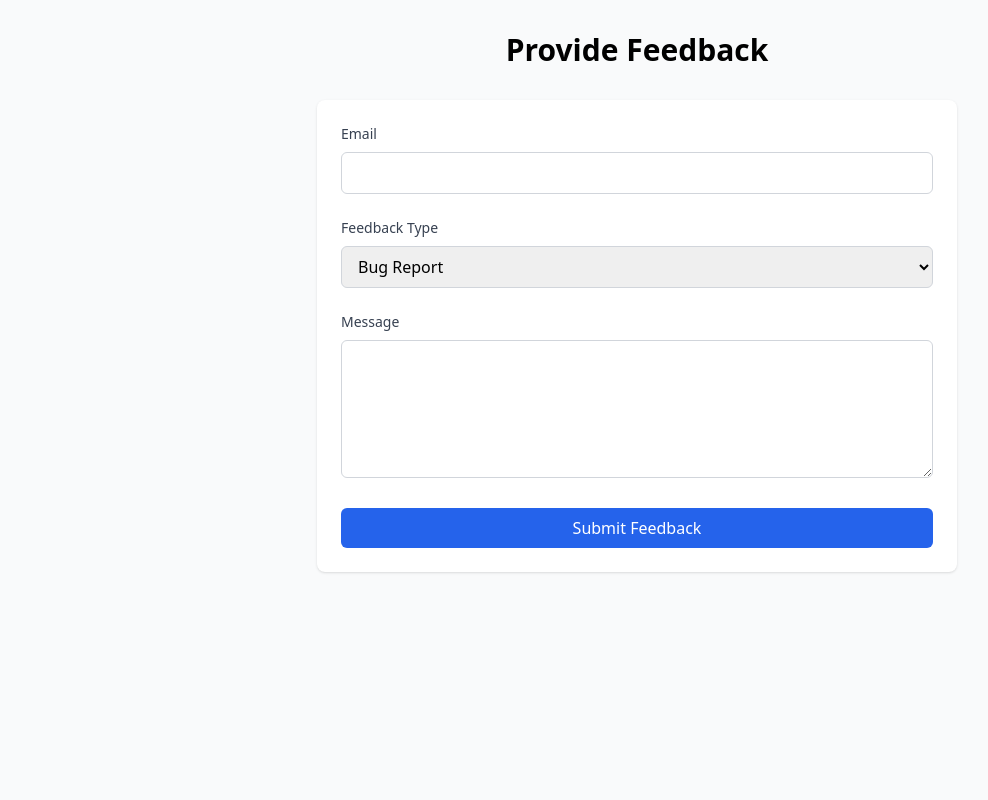
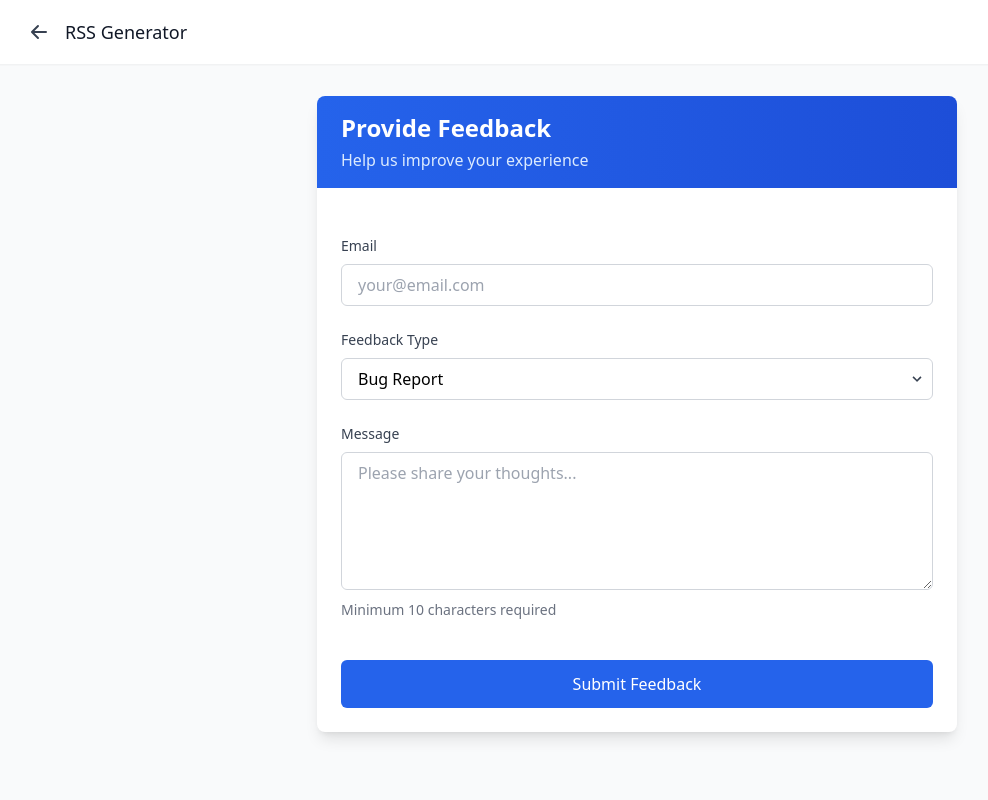
Before and after one commit to ahmedahmedovv/my-rss-creator, a Flask app: page /feedback in a window 1280 px wide. Shown: the whole page, without its empty margins (3-991 px from the left). Run offline with Flask 3, Linux system fonts and the light colour scheme; parts of the project's set-up code (start-up, migrations or seed data) failed here and were passed over; some libraries are stand-ins or nearby versions.

Commit message:
feedback iu

```diff
--- a/templates/feedback.html
+++ b/templates/feedback.html
@@ -6,45 +6,83 @@
     <title>Feedback - RSS Generator</title>
     <script src="https://cdn.tailwindcss.com"></script>
 </head>
-<body class="bg-gray-50">
+<body class="bg-gray-50 min-h-screen">
+    <!-- Navigation -->
+    <nav class="bg-white shadow-sm">
+        <div class="max-w-7xl mx-auto px-4 sm:px-6 lg:px-8">
+            <div class="flex justify-between h-16">
+                <div class="flex items-center">
+                    <a href="/" class="text-gray-700 hover:text-gray-900">
+                        <svg xmlns="http://www.w3.org/2000/svg" class="h-5 w-5" viewBox="0 0 20 20" fill="currentColor">
+                            <path fill-rule="evenodd" d="M9.707 16.707a1 1 0 01-1.414 0l-6-6a1 1 0 010-1.414l6-6a1 1 0 011.414 1.414L5.414 9H17a1 1 0 110 2H5.414l4.293 4.293a1 1 0 010 1.414z" clip-rule="evenodd" />
+                        </svg>
+                    </a>
+                    <span class="ml-4 text-lg font-medium text-gray-900">RSS Generator</span>
+                </div>
+            </div>
+        </div>
+    </nav>
+
     <div class="max-w-2xl mx-auto px-4 py-8">
-        <h1 class="text-3xl font-bold text-center mb-8">Provide Feedback</h1>
+        <div class="bg-white rounded-lg shadow-lg overflow-hidden">
+            <!-- Header -->
+            <div class="px-6 py-4 bg-gradient-to-r from-blue-600 to-blue-700">
+                <h1 class="text-2xl font-bold text-white">Provide Feedback</h1>
+                <p class="text-blue-100 mt-1">Help us improve your experience</p>
+            </div>
 
-        <form id="feedbackForm" class="bg-white rounded-lg shadow p-6">
-            {{ form.hidden_tag() }}
+            <!-- Form -->
+            <form id="feedbackForm" class="p-6 space-y-6">
+                {{ form.hidden_tag() }}
 
-            <div class="space-y-6">
                 <!-- Email Field -->
                 <div>
                     {{ form.email.label(class="block text-sm font-medium text-gray-700 mb-2") }}
-                    {{ form.email(class="w-full px-3 py-2 border border-gray-300 rounded-md focus:outline-none focus:ring-2 focus:ring-blue-500") }}
-                    <span class="text-red-500 text-sm hidden" id="emailError"></span>
+                    {{ form.email(class="w-full px-4 py-2 border border-gray-300 rounded-md focus:outline-none focus:ring-2 focus:ring-blue-500 focus:border-blue-500 transition-colors", placeholder="your@email.com") }}
+                    <span class="text-red-500 text-sm hidden mt-1" id="emailError"></span>
                 </div>
 
                 <!-- Feedback Type Field -->
                 <div>
                     {{ form.feedback_type.label(class="block text-sm font-medium text-gray-700 mb-2") }}
-                    {{ form.feedback_type(class="w-full px-3 py-2 border border-gray-300 rounded-md focus:outline-none focus:ring-2 focus:ring-blue-500") }}
-                    <span class="text-red-500 text-sm hidden" id="feedbackTypeError"></span>
+                    <div class="relative">
+                        {{ form.feedback_type(class="w-full px-4 py-2 border border-gray-300 rounded-md focus:outline-none focus:ring-2 focus:ring-blue-500 focus:border-blue-500 appearance-none bg-white transition-colors") }}
+                        <div class="pointer-events-none absolute inset-y-0 right-0 flex items-center px-2 text-gray-700">
+                            <svg class="fill-current h-4 w-4" xmlns="http://www.w3.org/2000/svg" viewBox="0 0 20 20">
+                                <path d="M9.293 12.95l.707.707L15.657 8l-1.414-1.414L10 10.828 5.757 6.586 4.343 8z"/>
+                            </svg>
+                        </div>
+                    </div>
+                    <span class="text-red-500 text-sm hidden mt-1" id="feedbackTypeError"></span>
                 </div>
 
                 <!-- Message Field -->
                 <div>
                     {{ form.message.label(class="block text-sm font-medium text-gray-700 mb-2") }}
-                    {{ form.message(class="w-full px-3 py-2 border border-gray-300 rounded-md focus:outline-none focus:ring-2 focus:ring-blue-500", rows="5") }}
-                    <span class="text-red-500 text-sm hidden" id="messageError"></span>
+                    {{ form.message(class="w-full px-4 py-2 border border-gray-300 rounded-md focus:outline-none focus:ring-2 focus:ring-blue-500 focus:border-blue-500 transition-colors", rows="5", placeholder="Please share your thoughts...") }}
+                    <span class="text-red-500 text-sm hidden mt-1" id="messageError"></span>
+                    <p class="mt-1 text-sm text-gray-500">Minimum 10 characters required</p>
                 </div>
 
                 <!-- Submit Button -->
-                <div>
-                    {{ form.submit(class="w-full bg-blue-600 text-white py-2 px-4 rounded-md hover:bg-blue-700 focus:outline-none focus:ring-2 focus:ring-blue-500") }}
+                <div class="pt-4">
+                    {{ form.submit(class="w-full bg-blue-600 text-white py-3 px-4 rounded-md hover:bg-blue-700 focus:outline-none focus:ring-2 focus:ring-blue-500 focus:ring-offset-2 transition-colors duration-200") }}
                 </div>
-            </div>
-        </form>
+            </form>
+        </div>
 
         <!-- Success Message -->
-        <div id="successMessage" class="hidden mt-4 bg-green-50 border border-green-200 rounded-lg p-4">
-            <p class="text-green-700">Thank you for your feedback!</p>
+        <div id="successMessage" class="hidden mt-6">
+            <div class="bg-green-50 border border-green-200 rounded-lg p-6 text-center">
+                <svg class="mx-auto h-12 w-12 text-green-500" fill="none" stroke="currentColor" viewBox="0 0 24 24">
+                    <path stroke-linecap="round" stroke-linejoin="round" stroke-width="2" d="M9 12l2 2 4-4m6 2a9 9 0 11-18 0 9 9 0 0118 0z"></path>
+                </svg>
+                <h3 class="mt-3 text-lg font-medium text-green-900">Thank you for your feedback!</h3>
+                <p class="mt-2 text-sm text-green-700">Your input helps us improve the RSS Generator.</p>
+                <button onclick="window.location.href='/'" class="mt-4 text-sm text-green-600 hover:text-green-800 font-medium">
+                    Return to Homepage
+                </button>
+            </div>
         </div>
     </div>
 
@@ -55,6 +93,12 @@
             // Reset error messages
             document.querySelectorAll('.text-red-500').forEach(el => el.classList.add('hidden'));
             document.getElementById('successMessage').classList.add('hidden');
+
+            // Disable submit button and show loading state
+            const submitButton = this.querySelector('input[type="submit"]');
+            const originalText = submitButton.value;
+            submitButton.value = 'Sending...';
+            submitButton.disabled = true;
 
             const formData = new FormData(this);
 
@@ -67,9 +111,11 @@
                 const data = await response.json();
 
                 if (data.status === 'success') {
-                    // Show success message
-                    document.getElementById('successMessage').classList.remove('hidden');
-                    this.reset();
+                    // Show success message and scroll to it
+                    this.classList.add('hidden');
+                    const successMessage = document.getElementById('successMessage');
+                    successMessage.classList.remove('hidden');
+                    successMessage.scrollIntoView({ behavior: 'smooth' });
                 } else if (data.errors) {
                     // Show validation errors
                     Object.keys(data.errors).forEach(field => {
@@ -79,10 +125,20 @@
                             errorEl.classList.remove('hidden');
                         }
                     });
+
+                    // Scroll to first error
+                    const firstError = document.querySelector('.text-red-500:not(.hidden)');
+                    if (firstError) {
+                        firstError.scrollIntoView({ behavior: 'smooth', block: 'center' });
+                    }
                 }
             } catch (error) {
                 console.error('Error:', error);
                 alert('An error occurred while submitting feedback. Please try again.');
+            } finally {
+                // Reset button state
+                submitButton.value = originalText;
+                submitButton.disabled = false;
             }
         });
     </script>
```
